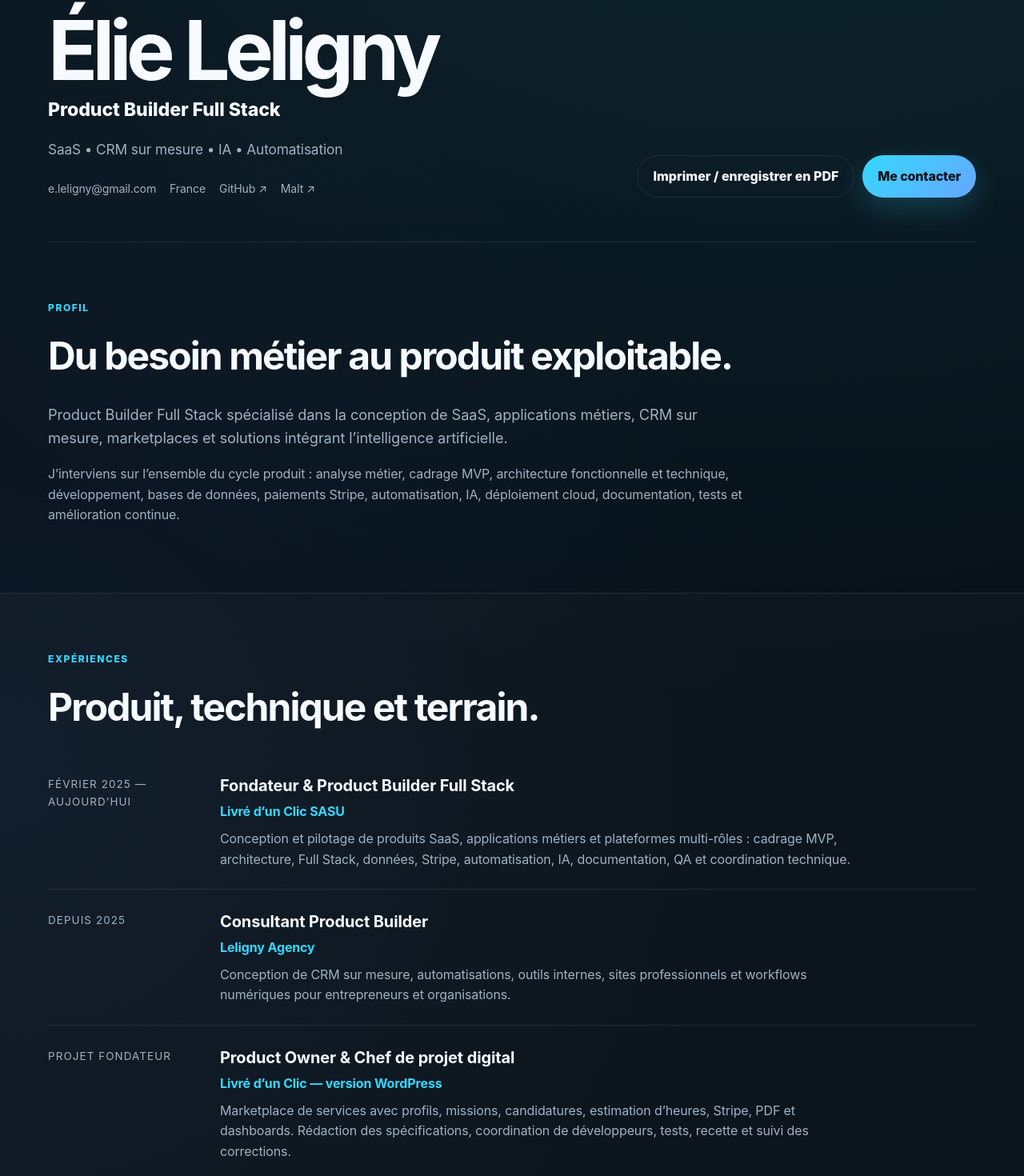
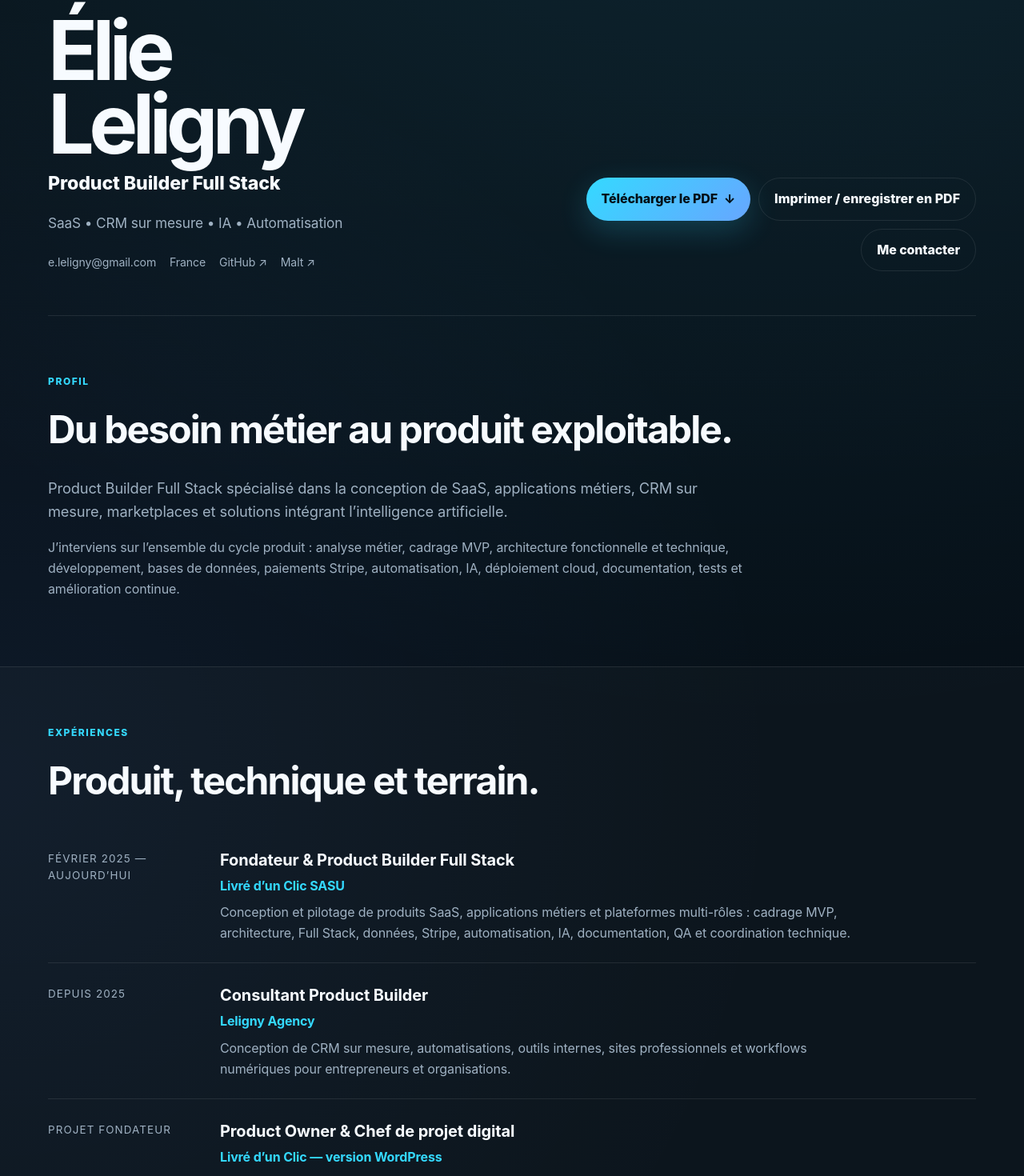
Before and after one commit to eleligny-coder/Portfolio, a Next.js app: page /cv in a window 1280 px wide. Shown: the part 203-1673 px from the top of the page at 80% size. Built offline with nearby package versions, Linux system fonts and the light colour scheme; no server answers.

Commit message:
feat: add CV PDF download and tighten profile accuracy

```diff
--- a/src/app/cv/page.tsx
+++ b/src/app/cv/page.tsx
@@ -26,7 +26,7 @@ const experiences = [
     period: "Projet fondateur",
     title: "Product Owner & Chef de projet digital",
     company: "Livré d’un Clic — version WordPress",
-    text: "Marketplace de services avec profils, missions, candidatures, estimation d’heures, Stripe, PDF et dashboards. Rédaction des spécifications, coordination de développeurs, tests, recette et suivi des corrections.",
+    text: "Première version de la marketplace : profils, missions, candidatures, Stripe, PDF et dashboards. Spécifications, coordination de développeurs, recette et suivi des corrections avant abandon de WordPress et reconstruction sur une stack applicative moderne.",
   },
   {
     period: "11 mois",
@@ -46,7 +46,7 @@ export default function CvPage() {
         <p className="summary">SaaS • CRM sur mesure • IA • Automatisation</p>
         <div className="cv-contact"><a href={`mailto:${site.email}`}>{site.email}</a><span>France</span><a href={site.github} target="_blank" rel="noreferrer">GitHub ↗</a><a href={site.malt} target="_blank" rel="noreferrer">Malt ↗</a></div>
       </div>
-      <div className="cv-actions no-print"><PrintButton/><Link className="btn" href="/contact">Me contacter</Link></div>
+      <div className="cv-actions no-print"><a className="btn cv-download" href="/documents/elie-leligny-cv-product-builder-full-stack.pdf" download>Télécharger le PDF</a><PrintButton/><Link className="btn secondary" href="/contact">Me contacter</Link></div>
     </section>
 
     <section className="section compact"><div className="shell cv-section">
@@ -72,7 +72,7 @@ export default function CvPage() {
 
     <section className="section compact"><div className="shell grid two cv-section">
       <div><span className="eyebrow">Formation</span><h2>Parcours.</h2><ul className="list"><li>Titre professionnel Conseiller de Vente — CFA FORMETIK, Nancy</li><li>Autoformation continue : développement Full Stack, SaaS, IA, automatisation et Product Management</li></ul></div>
-      <div><span className="eyebrow">Langues & disponibilité</span><h2>Remote-first.</h2><ul className="list"><li>Français — langue maternelle</li><li>Anglais — professionnel / conversationnel</li><li>Recherche : missions ou postes 100 % télétravail</li></ul></div>
+      <div><span className="eyebrow">Disponibilité</span><h2>Remote-first.</h2><ul className="list"><li>Français — langue maternelle</li><li>France — 100 % télétravail</li><li>Missions freelance ou opportunités salariées à distance</li></ul></div>
     </div></section>
   </div>;
 }
```
